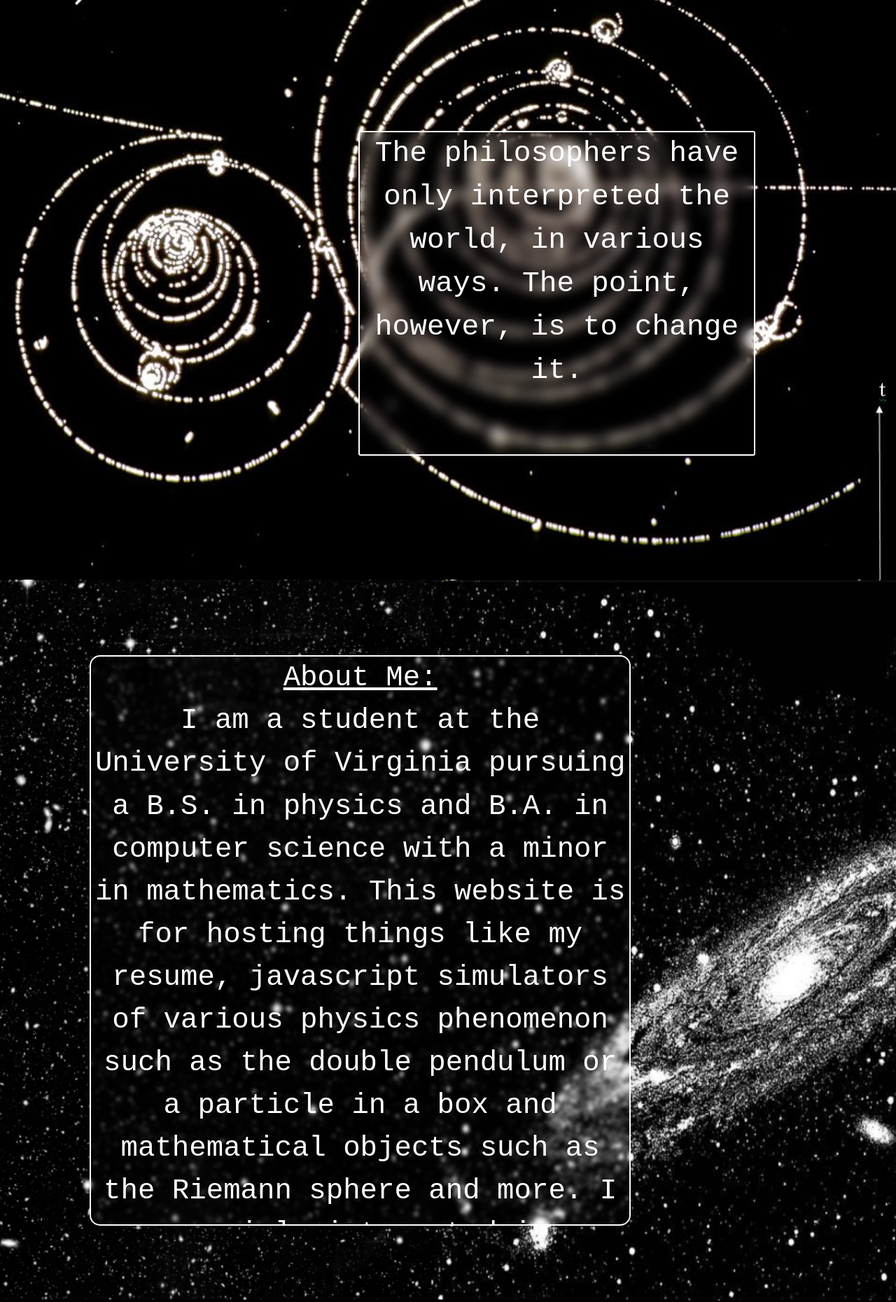
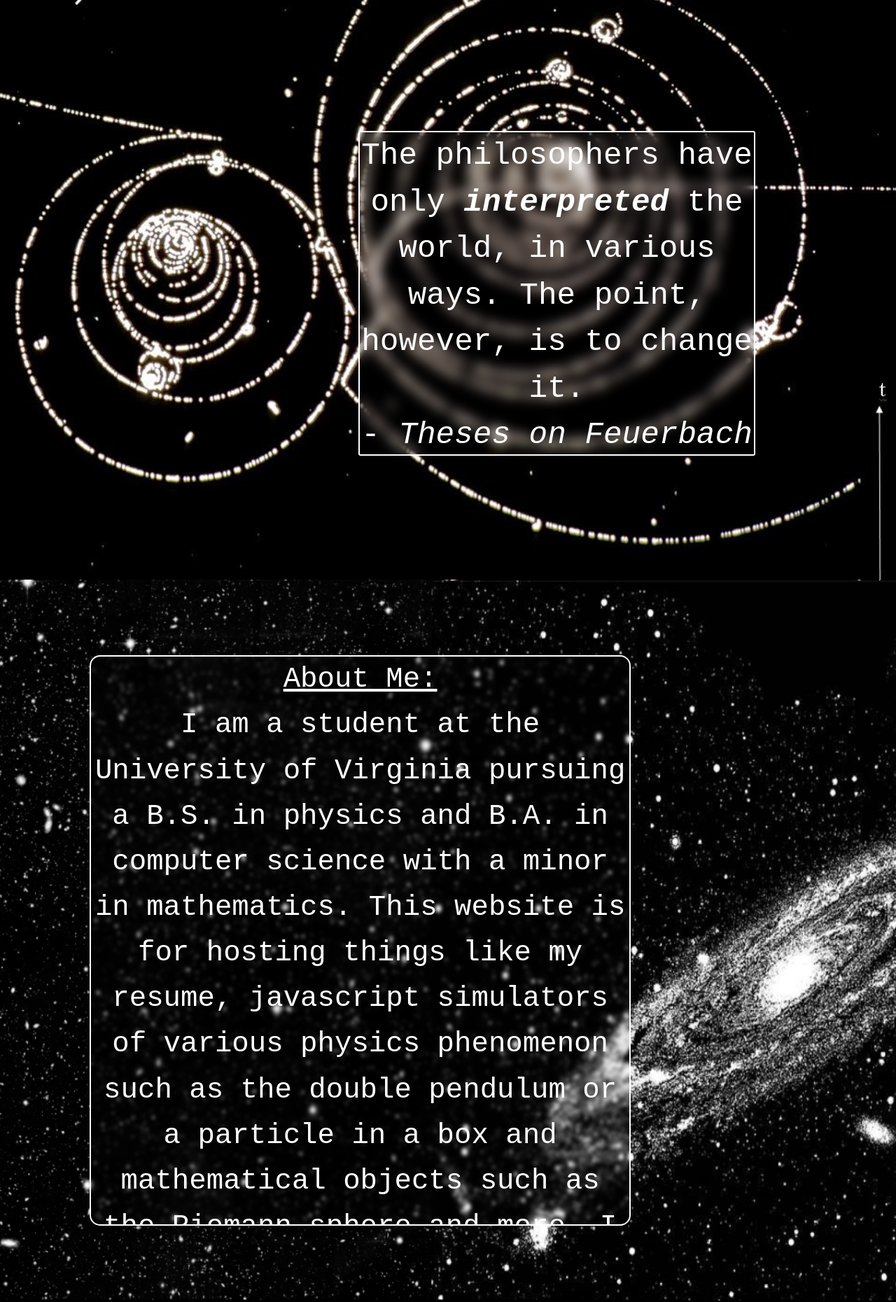
Before and after one commit to amanuelanteneh/website, a Python web app: template templates/index.html in a window 1280 px wide. Shown: the part 203-2063 px from the top of the page at 70% size. Run offline with Jinja, Linux system fonts and the light colour scheme; the template is opened without the code that fills it, so the values that code supplies are empty; some libraries are stand-ins or nearby versions.

Commit message:
html/css bascially done

```diff
--- a/static/css/indexStyle.css
+++ b/static/css/indexStyle.css
@@ -95,7 +95,11 @@ ul li ul li {  /* for dropdown */
   width: 100%;
 }
 
- .ham-menu {
+.caption {
+   display: block; /* to have text appear below icon */
+ }
+
+.ham-menu {
   position: absolute;
   top: 1.0rem;
   right: 1rem;
@@ -111,7 +115,7 @@ ul li ul li {  /* for dropdown */
   background-color: white;
   border-radius: 10px;
 }
-@media (max-width: 700px) {
+@media (max-width: 940px) {
     header {
       position: absolute;
     }
@@ -134,11 +138,12 @@ ul li ul li {  /* for dropdown */
       padding: 0.8rem;
       text-align: center;
     }
-
     .navButtons.active {
       display: flex;
     }
-
+  .caption {
+     display: contents; /* to not have text stack with icons bc it's big on mobile */
+   }
 }
 /* Navbar style end */
 /* First page (home) */
@@ -176,6 +181,7 @@ ul li ul li {  /* for dropdown */
     font-family: 'Courier New', Courier, monospace;
     font-size: 3.95vmin;
     border: 2px solid;
+    line-height: 1.6;
     border-radius: 15px;
     backdrop-filter: blur(2.5px);
     -webkit-backdrop-filter: blur(2.5px);
@@ -214,7 +220,7 @@ ul li ul li {  /* for dropdown */
 }
 #floatingQuote {
     font-family: 'Courier New', Courier, monospace;
-    font-size: 4vmin;
+    font-size: 4.3vmin;
     border: 2px solid;
     border-radius: 3px;
     position: absolute;
@@ -229,6 +235,12 @@ ul li ul li {  /* for dropdown */
     animation-duration: 2s;
     animation-iteration-count: infinite;
     cursor: pointer;
+    overflow: scroll;
+    -ms-overflow-style: none;  /* For IE and Edge */
+    scrollbar-width: none;  /* For Firefox */
+}
+#floatingQuote::-webkit-scrollbar {
+  display : none;
 }
 
 #appBubble {
--- a/static/quoteChange.js
+++ b/static/quoteChange.js
@@ -1,13 +1,20 @@
-var quote1 = 'The philosophers have only interpreted the world, in various ways. The point, however, is to change it.'
-var quote2 = 'We are more free than ever before. We have the advantage of feeling an immense space around us but also an immense void.'
-var quote3 = 'We learn history not in order to know how to behave or how to succeed, but to know who we are.'
-var quote4 = 'As the archaeology of our thought easily shows, man is an invention of recent date. And one perhaps nearing its end.'
-var quotes = [quote1, quote2, quote3, quote4];
+let quote1 = 'The philosophers have only <b><i>interpreted</i></b> the world, in various ways. The point, however, is to change it.<br> - <i>Theses on Feuerbach</i>'
+let quote2 = 'We are more free than ever before to look around in all directions; nowhere do we perceive any limits. We have the advantage of feeling an immense space around us- <u>but also an immense void.</u><br> - <i>Introduction to Modernity</i>'
+let quote3 = 'We learn history not in order to know how to behave or how to succeed, <u>but to know who we are.</u><br> - <i>Modernity on Endless Trial</i>'
+let quote4 = 'As the archaeology of our thought easily shows, man is an invention of recent date. And one perhaps <u>nearing its end</u>.<br> - <i>The Order of Things</i>'
+let quotes = [quote1, quote2, quote3, quote4];
+let index = 1;
 
 $(document).ready(function () {
     $("#floatingQuote").click(function () {
         $("#floatingQuote").fadeOut(function () {
-            $("#floatingQuote").text( quotes[Math.floor((Math.random() * 4))]).fadeIn();
+            $("#floatingQuote").html(quotes[index]).fadeIn();
+            if (index == 3) {
+             index = 0;
+            }
+            else {
+                index++;
+            }
         })
     })
 });
--- a/templates/index.html
+++ b/templates/index.html
@@ -9,7 +9,7 @@
 
 <!-- Page 1 -->
 <div id="homePage">
-    <div id="floatingQuote">The philosophers have only interpreted the world, in various ways. The point, however, is to change it.</div>
+    <div id="floatingQuote">The philosophers have only <b><i>interpreted</i></b> the world, in various ways. The point, however, is to change it.<br> - <i>Theses on Feuerbach</i></div>
 </div>
 
 <!-- Page 2 -->
@@ -19,10 +19,10 @@
         I am a student at the University of Virginia pursuing a B.S. in physics and B.A. in computer science with
         a minor in mathematics. This website is for hosting things like my resume, javascript simulators
         of various physics phenomenon such as the double pendulum or a particle in a box and mathematical objects such as
-        the Riemann sphere and more. I am mainly interested in: <br><br>
-        Quantum Information <br><br>
-        Quantum Computing <br><br>
-        Software Development
+        the Riemann sphere and more. I am mainly interested in: <br>
+        •Quantum Information <br>
+        •Quantum Computing <br>
+        •Software Development
     </div>
 </div>
 <!-- Page 3 -->
```
